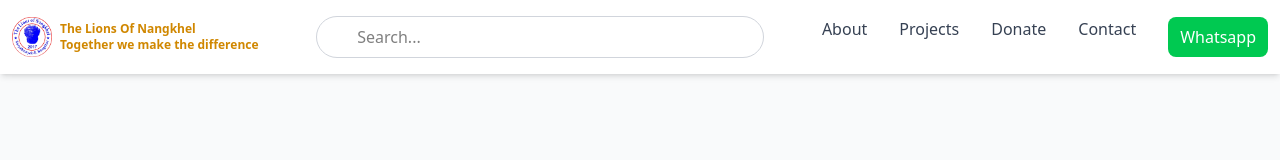
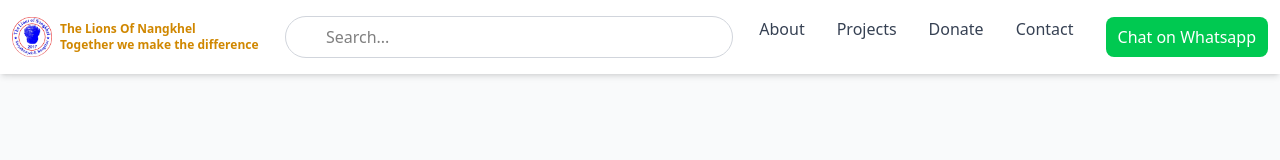
Before and after one commit to nirajsuwal11/nangkhel, a React (Vite) app: page / in a window 1280 px wide. Shown: the top 160 px of the page. Built offline with nearby package versions, Linux system fonts and the light colour scheme.

Commit message:
Update Whatsapp link text to 'Chat on Whatsapp'

```diff
--- a/src/components/Navbar.jsx
+++ b/src/components/Navbar.jsx
@@ -53,7 +53,7 @@ export default function Navbar() {
     rel="noopener noreferrer"
     className="flex items-center gap-2 bg-green-500 text-white px-3 py-2 rounded-lg hover:bg-green-600"
   >
-    Whatsapp
+    Chat on Whatsapp
   </a>
 
 
```
